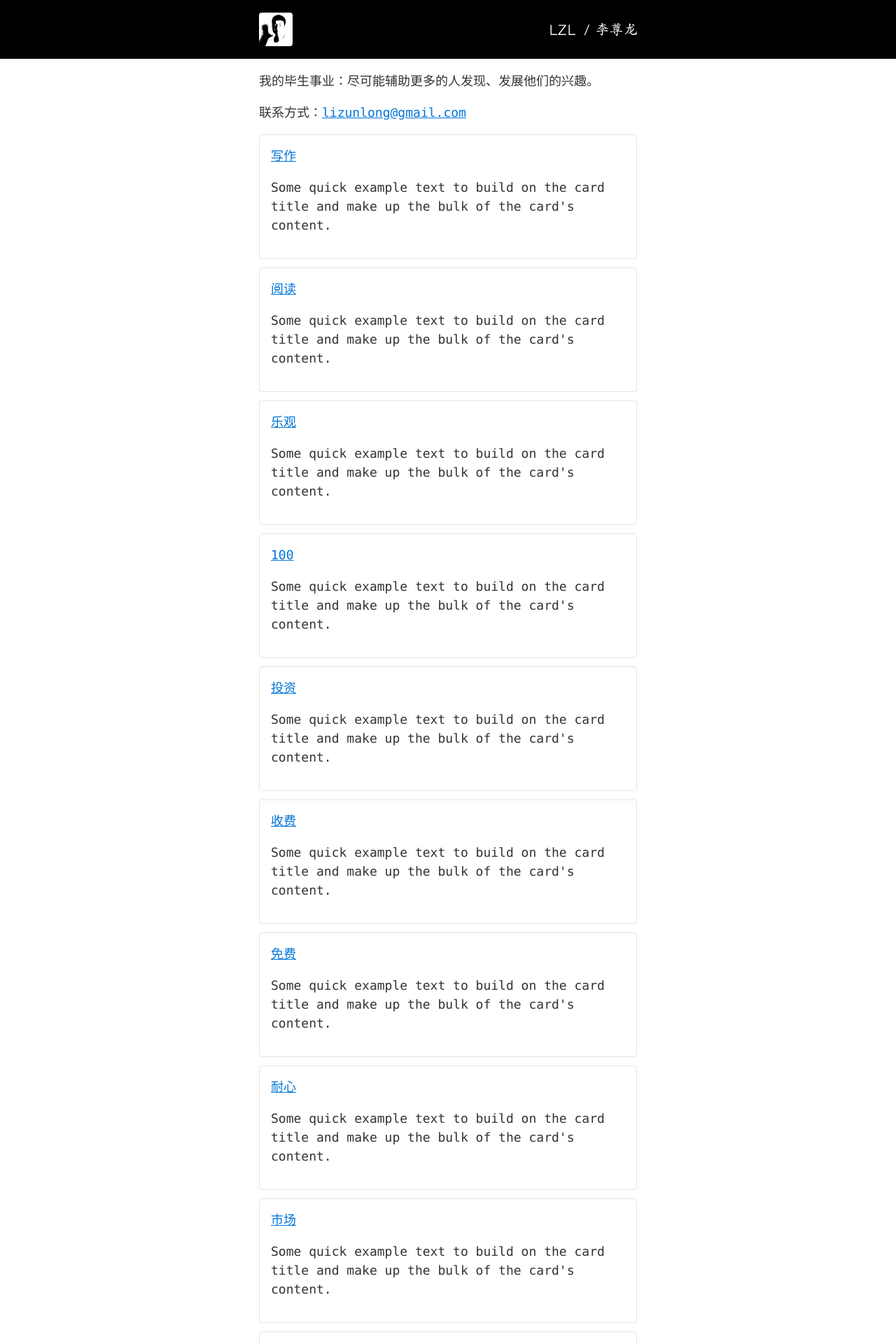
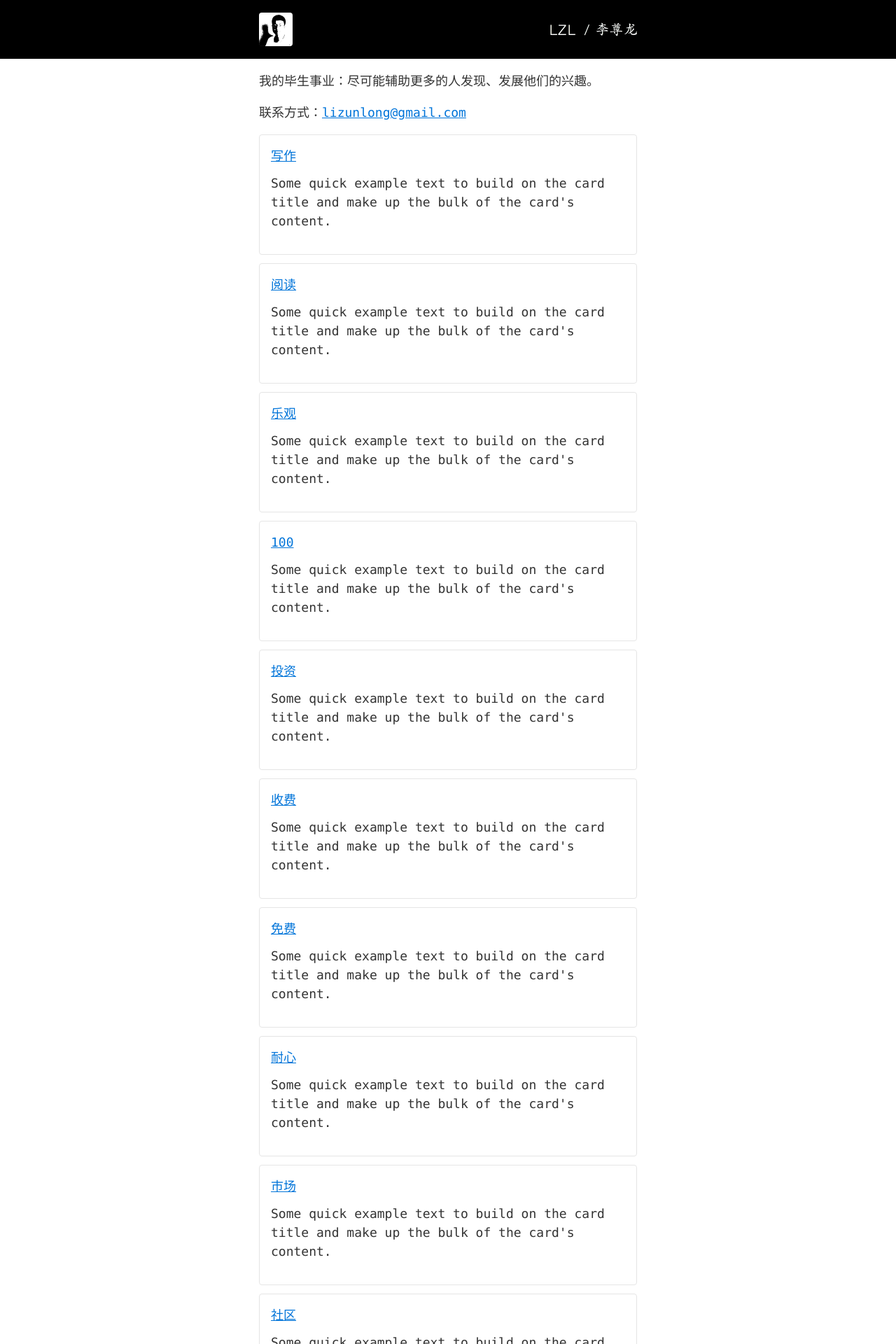
Before and after one commit to lzl/lzl.github.com, a Jekyll site: the page built from index.md, in a window 1280 px wide. Shown: the top 1920 px of the page at 70% size. Built offline with Jekyll 4.4.1, drawn with Linux system fonts in a browser that asks for light colours.

Commit message:
pixel perfect

```diff
--- a/index.md
+++ b/index.md
@@ -9,7 +9,7 @@
 
 {% for post in site.categories.note %}
 <div class="card">
-  <a href="{{ post.url }}"><p>{{ post.title }}</p></a>
+  <a href="{{ post.url }}"><p class="title">{{ post.title }}</p></a>
   <p>Some quick example text to build on the card title and make up the bulk of the card's content.</p>
 </div>
 {% endfor %}
--- a/static/single.css
+++ b/static/single.css
@@ -114,9 +114,12 @@
 .card {
   position: relative;
   padding: 1rem;
-  border: .0625rem solid #e5e5e5;
+  border: 1px solid #e5e5e5;
   border-radius: 4px;
-  margin-bottom: .75rem;
+  margin-bottom: 12px;
+}
+.card .title {
+  margin-bottom: 12px;
 }
 
 .grid {
@@ -126,10 +129,10 @@
   flex: 1;
 }
 .gutter {
-  margin: -1em 0 0 -1em;
+  margin: -1rem 0 0 -1rem;
 }
 .gutter > .cell {
-  padding: 1em 0 0 1em;
+  padding: 1rem 0 0 1rem;
 }
 .back {
   flex: 0 0 33.3333%;
```
